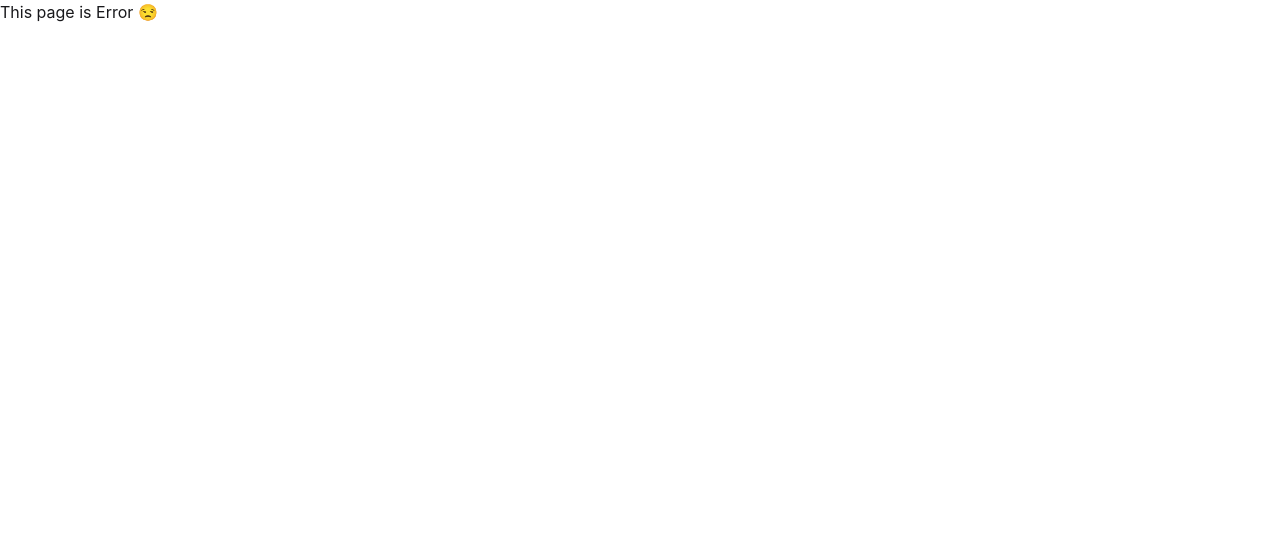
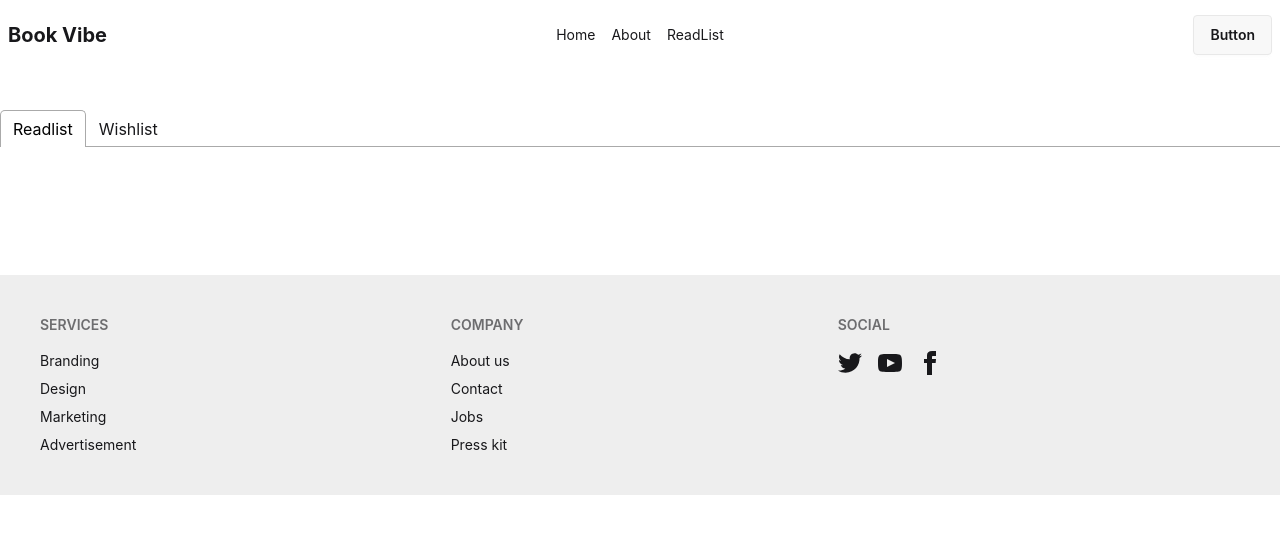
Before and after one commit to sr-sourav-roy/Book-vibe, a React (Vite) app: page /readList in a window 1280 px wide. Shown: the top 534 px of the page. Built offline with nearby package versions, Linux system fonts and the light colour scheme.

Commit message:
add byNested layout setup with react tabs

```diff
--- a/package.json
+++ b/package.json
@@ -13,11 +13,13 @@
     "@tailwindcss/vite": "^4.3.1",
     "@types/react-icons": "^2.2.7",
     "@types/react-router": "^5.1.20",
+    "@types/react-tabs": "^5.0.4",
     "@types/tailwindcss": "^3.0.11",
     "react": "^19.2.6",
     "react-dom": "^19.2.6",
     "react-icons": "^5.6.0",
     "react-router": "^7.18.0",
+    "react-tabs": "^6.1.1",
     "tailwindcss": "^4.3.1"
   },
   "devDependencies": {
--- a/src/Componets/Header/Navber.jsx
+++ b/src/Componets/Header/Navber.jsx
@@ -8,6 +8,9 @@ const Navber = () => {
       </Link>
       <Link to="/about">
         <li className="m-2">About</li>
+      </Link>
+      <Link to="/readList">
+        <li className="m-2">ReadList</li>
       </Link>
     </>
   );
--- a/src/Routes/Routes.jsx
+++ b/src/Routes/Routes.jsx
@@ -4,6 +4,7 @@ import ErrorPage from "../pages/ErrorPage/ErrorPage";
 import Home from "../pages/Home/Home";
 import About from "../pages/About/About";
 import BookDetails from "../pages/BookDetails/BookDetails";
+import ReadList from "../pages/ReadList/ReadList";
 
 export const router = createBrowserRouter([
   {
@@ -22,6 +23,11 @@ export const router = createBrowserRouter([
         Component: About,
       },
       {
+        path: "/readList",
+        loader: () => fetch("bookAll.json"),
+        Component: ReadList,
+      },
+      {
         path: "/bookDetails/:id",
         loader: () => fetch("bookAll.json"),
         Component: BookDetails,
--- a/src/Utility/AddToBD.js
+++ b/src/Utility/AddToBD.js
@@ -21,4 +21,4 @@ const addToStoreBD = (id) => {
   }
 };
 
-export { addToStoreBD };
+export { addToStoreBD, getStoreBook };
--- /dev/null
+++ b/src/pages/ReadList/ReadList.jsx
@@ -0,0 +1,42 @@
+import { useEffect, useState } from "react";
+import { useLoaderData } from "react-router";
+import { Tab, Tabs, TabList, TabPanel } from "react-tabs";
+import "react-tabs/style/react-tabs.css";
+import { getStoreBook } from "../../Utility/AddToBD";
+import Book from "../Books/Book";
+
+const ReadList = () => {
+  const [readList, setReadList] = useState([]);
+  const data = useLoaderData();
+
+  useEffect(() => {
+    const stortBookData = getStoreBook();
+    const convertedStortBooks = stortBookData.map((id) => parseInt(id));
+    const myReadlist = data.filter((book) =>
+      convertedStortBooks.includes(book.bookId),
+    );
+    setReadList(myReadlist);
+  }, []);
+  return (
+    <div className="mt-10 ">
+      <Tabs className="">
+        <TabList>
+          <Tab>Readlist</Tab>
+          <Tab>Wishlist</Tab>
+        </TabList>
+
+        <TabPanel>
+          {/* <h2>Any Readlist: {readList.length}</h2> */}
+          {readList.map((b) => (
+            <Book key={b.bookId} singleData={b}></Book>
+          ))}
+        </TabPanel>
+        <TabPanel>
+          <h2>Any Wishlist</h2>
+        </TabPanel>
+      </Tabs>
+    </div>
+  );
+};
+
+export default ReadList;
```
Also changed, not shown: src/pages/ReadList/Read.jsx (added), 1 other file (tests, documents, lock files or other folders).
